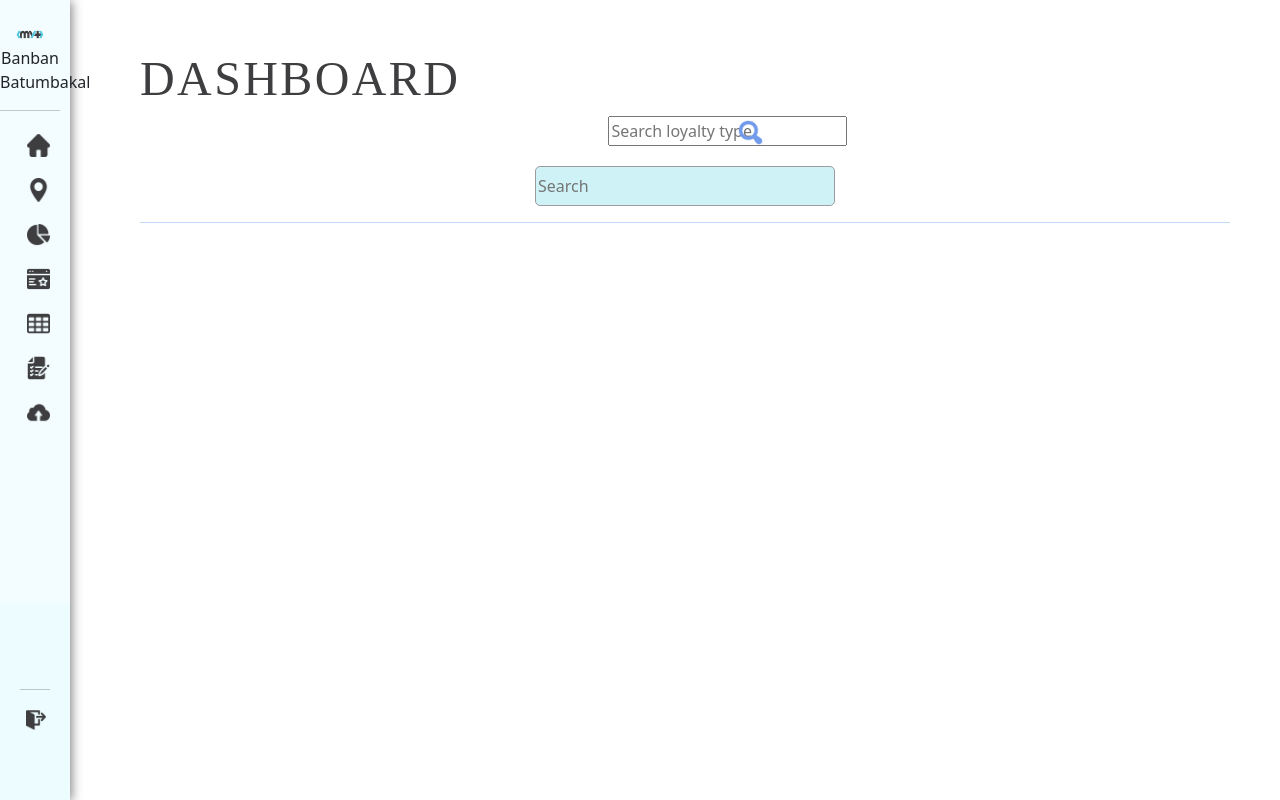
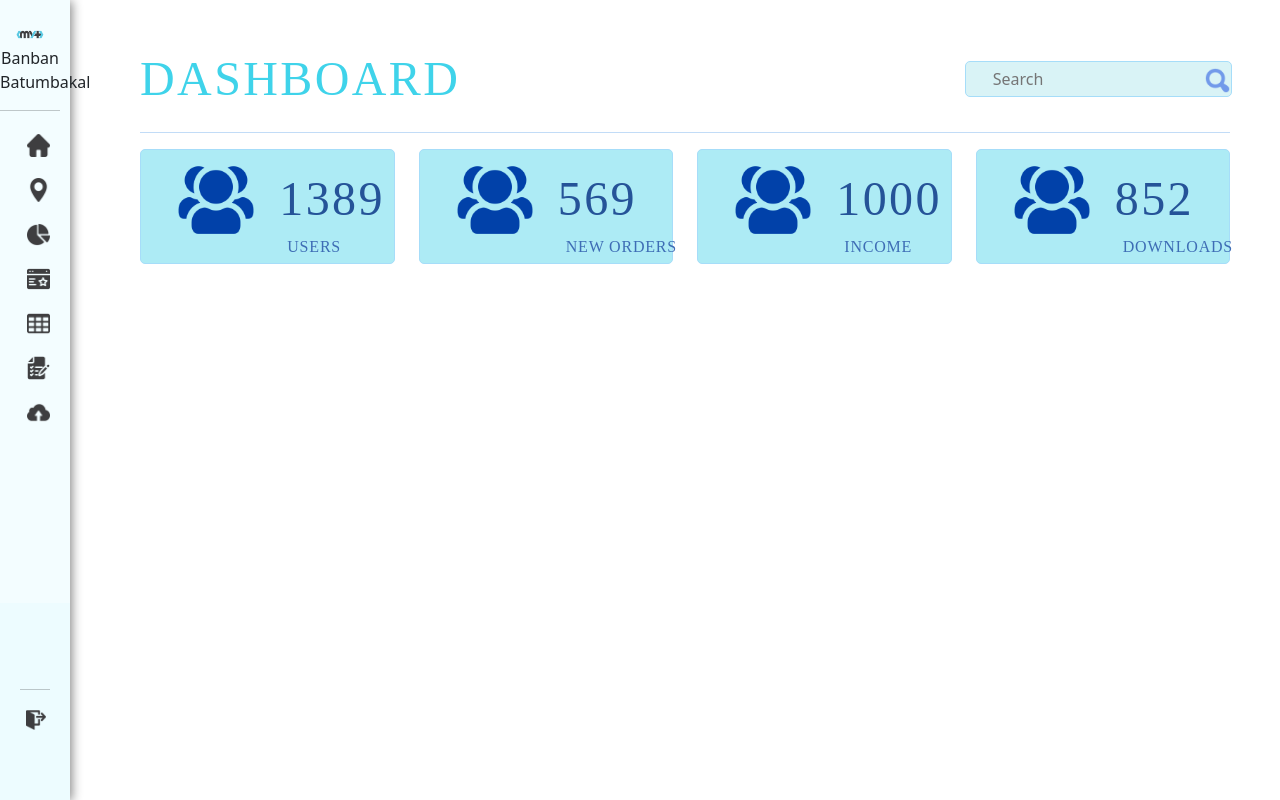
Before and after one commit to vanessa-myt/sample-project, a React (Create React App) app: page /dashboard in a window 1280 px wide. Built offline with nearby package versions, Linux system fonts and the light colour scheme.

Commit message:
Dashboard Layout

```diff
--- a/src/Pages/Dashboard/Dahsboard.css
+++ b/src/Pages/Dashboard/Dahsboard.css
@@ -1,28 +1,84 @@
 .search-input-text{
+    background: #d9f3f6;
+    border: 1px solid #a6ddf9;
+    border-radius: 5px;
     box-sizing: border-box;
-    width: 300px;
-    height: 40px;
-    margin-top: 20px;
-    background: #cef2f6;
-    border: 1px solid #9b9ba0;
-    /* box-shadow: 0px 4px 4px #cef2f6; */
-    border-radius: 5px;
+    width: 50%;
+    margin-top: 2%;
+    padding: 5px;
+    padding-left: 5%;
+    z-index: 0;
 }
+
+.page-title{
+    font-family: 'Gotham-Rounded-Bold';
+    color: #3fd3ea;
+    letter-spacing: 0.05em;
+    font-size: 3.0rem;
+  }
 
 .branch-icon {
     display: inline;
-    width: 5%;
-    margin-left: -10%;
+    width: 2%;
+    margin-left: -5%;
     color: #e70689;
     cursor: pointer;
   }
 
 .search-icon{
-    /* padding-left: 25px;
-    background: url("../../Assets/Dashboard/search.png") no-repeat left;
-    background-size: 20px; */
     width: 25px;
     height: 25px;
-    left: 5vw;
-    top: 552px;
+    left: 10vw;
 }
+
+.history-cont{
+    background: #d9f3f6;
+    border: 1px solid #a6ddf9;
+    border-radius: 5px;
+    width: 100% !important;
+    height: 9vw;
+    background-color: #adebf5;
+    padding-top: 2%;
+}
+
+.dashboard-icons{
+    width: 90px;
+    height: 90px;
+    margin-left: 30px;
+}
+
+@media screen and (min-width: 450px) {
+.subtitle {
+    font-family: 'Gotham-Rounded-Bold';
+    color: #255398;
+    letter-spacing: 0.05em;
+    font-size: 3rem;
+    text-transform: uppercase;
+  }
+
+.text-label {
+    font-family: 'Gotham-Rounded-Bold';
+    color: #3e6db5;
+    letter-spacing: 0.05em;
+    font-size: 1rem;
+    text-transform: uppercase;
+}
+}
+
+@media screen and (max-width: 600px) {
+    .subtitle {
+        font-family: 'Gotham-Rounded-Bold';
+        color: #255398;
+        letter-spacing: 0.05em;
+        font-size: 5px;
+        text-transform: uppercase;
+      }
+
+    .text-label {
+        font-family: 'Gotham-Rounded-Bold';
+        color: #3e6db5;
+        letter-spacing: 0.05em;
+        font-size: 1rem;
+        text-transform: uppercase;
+    }
+  }
--- a/src/Pages/Dashboard/Dashboard.jsx
+++ b/src/Pages/Dashboard/Dashboard.jsx
@@ -6,7 +6,7 @@ import '../Forms/Form.css';
 import '../../Pages/Dashboard/Dahsboard.css';
 //Images
 import Search from "../../Assets/Dashboard/search.png";
-
+import User from "../../Assets/Dashboard/user.png";
 //Component
 import Navbar from "../../Components/Navbar/Navbar";
 
@@ -25,29 +25,103 @@ function Form() {
         <div className={`page-container ${inactive ? "inactive" : "active"}`}>
         {/* First Row */}
             <Row>
-                <Col>
-                    <h1 className='page-title-edit left'>DASHBOARD</h1>
+                <Col xs='6'>
+                    <h1 className='page-title left'>DASHBOARD</h1>
                 </Col>
-                <div className='branch-wrapper'>
-                            <input
-                                type="text"
-                                name="name"
-                                placeholder='Search loyalty type'
-                                className='branch-input'
-                                // onChange={(e) => handleFilterChange(e)}
 
-                            />
-                            <div className="branch-icon">
-                                <img className="search-icon left" src={Search}></img>
-                            </div>
+                <Col xs='6'>
+                    <div className='branch-wrapper right'>
+                        <input
+                            type="text"
+                            name="name"
+                            placeholder='Search'
+                            className='search-input-text'
+                        />
+                        <div className="branch-icon">
+                            <img className='search-icon' src={Search}></img>
                         </div>
-                <Col>
-                    <input type="text" className='search-input-text search-img'  placeholder="Search"></input>
-                    {/* <img className="search-icon" src={Search}></img> */}
+                    </div>
                 </Col>
             </Row>
             <hr className='hr-line'/>
-
+            <Row>
+                <Col xs='3'>
+                    <Row>
+                        <Col>
+                            <div className='history-cont'>
+                                <Row>
+                                    <Col xs='6'>
+                                        <img src={User} className="dashboard-icons left"></img>
+                                    </Col>
+                                    <Col xs='6 left pt-2'>
+                                        <label className='subtitle'>1389</label>
+                                        <Row>
+                                            <label className='ms-2 text-label'>Users</label>
+                                        </Row>
+                                    </Col>
+                                </Row>
+                            </div>
+                        </Col>
+                    </Row>
+                </Col>
+                <Col xs='3'>
+                    <Row>
+                        <Col>
+                            <div className='history-cont'>
+                                <Row>
+                                    <Col xs='6'>
+                                        <img src={User} className="dashboard-icons left"></img>
+                                    </Col>
+                                    <Col xs='6 left pt-2'>
+                                        <label className='subtitle'>569</label>
+                                        <Row>
+                                            <label className='ms-2 text-label'>New Orders</label>
+                                        </Row>
+                                    </Col>
+                                </Row>
+                            </div>
+                        </Col>
+                    </Row>
+                </Col>
+                <Col xs='3'>
+                    <Row>
+                        <Col>
+                            <div className='history-cont'>
+                                <Row>
+                                    <Col xs='6'>
+                                        <img src={User} className="dashboard-icons left"></img>
+                                    </Col>
+                                    <Col xs='6 left pt-2'>
+                                        <label className='subtitle'>1000</label>
+                                        <Row>
+                                            <label className='ms-2 text-label'>Income</label>
+                                        </Row>
+                                    </Col>
+                                </Row>
+                            </div>
+                        </Col>
+                    </Row>
+                </Col>
+                <Col xs='3'>
+                    <Row>
+                        <Col>
+                            <div className='history-cont'>
+                                <Row>
+                                    <Col xs='6'>
+                                        <img src={User} className="dashboard-icons left"></img>
+                                    </Col>
+                                    <Col xs='6 left pt-2'>
+                                        <label className='subtitle'>852</label>
+                                        <Row>
+                                            <label className='ms-2 text-label'>Downloads</label>
+                                        </Row>
+                                    </Col>
+                                </Row>
+                            </div>
+                        </Col>
+                    </Row>
+                </Col>
+           </Row>
         </div>
     </div>
   )
```
Also changed, not shown: src/Assets/Dashboard/user.png (added).
